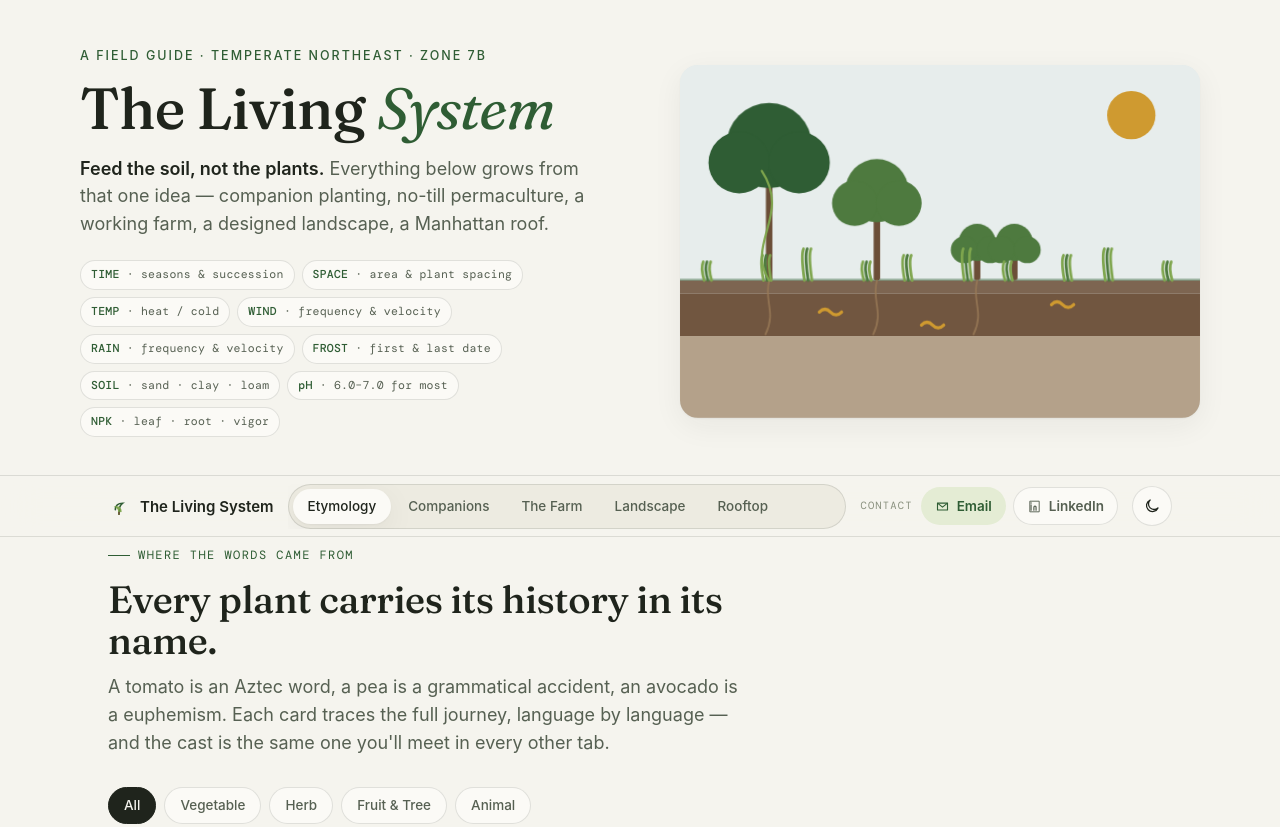
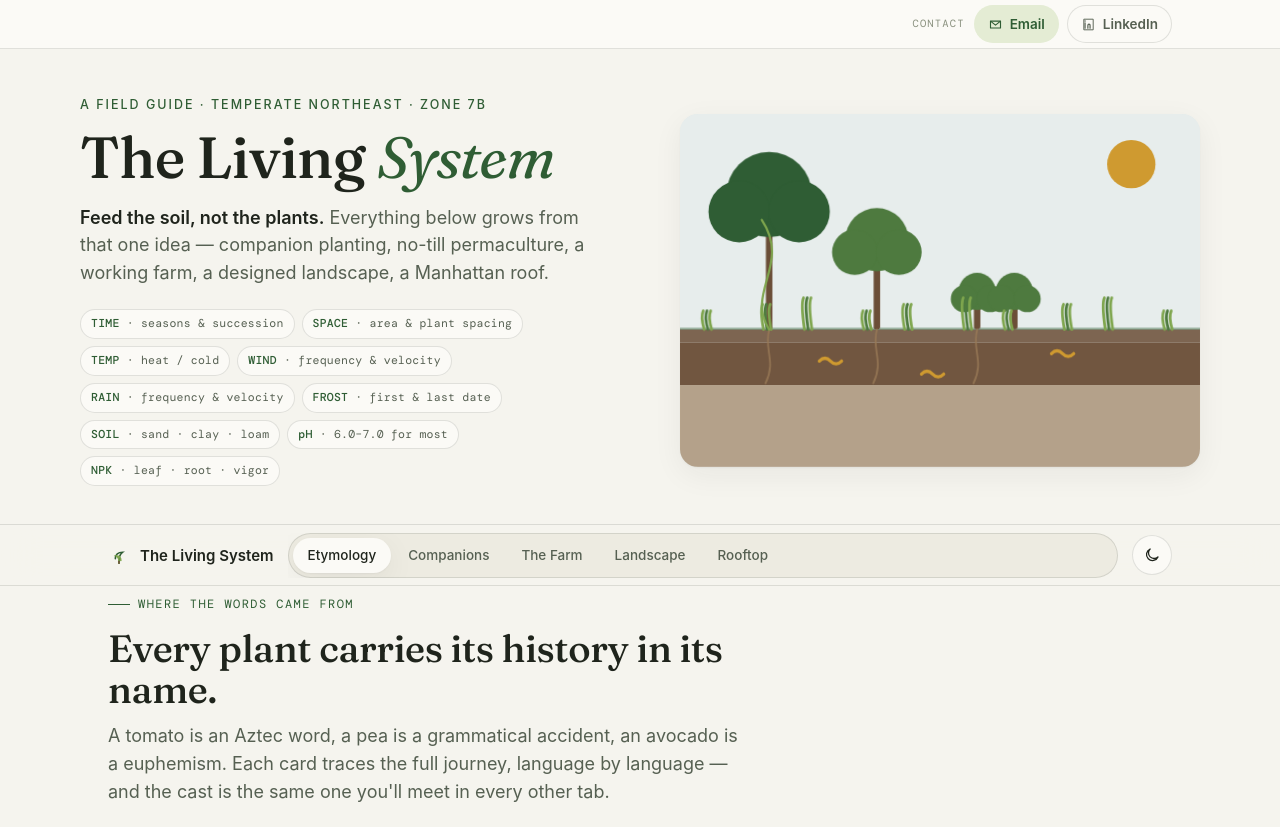
Before and after one commit to ponelson/garden, a plain HTML site: page index.html in a window 1280 px wide. Shown: the top 827 px of the page. Drawn offline with nearby package versions, Linux system fonts and the light colour scheme.

Commit message:
Add files via upload

```diff
--- a/index.html
+++ b/index.html
@@ -64,6 +64,11 @@ h1.title{font-family:"Fraunces",serif;font-weight:500;font-size:clamp(34px,5vw,5
 
 /* strata hero svg */
 .hero-svg{width:100%;height:auto;display:block;border-radius:var(--r);box-shadow:var(--shadow);overflow:hidden;background:var(--sky)}
+
+/* ---------- Contact strip ---------- */
+.contact-strip{position:relative;z-index:60;background:var(--panel);border-bottom:1px solid var(--line)}
+.contact-strip-in{display:flex;align-items:center;justify-content:flex-end;gap:8px;min-height:48px}
+.contact-strip .contact-links{gap:8px}
 
 /* ---------- Topbar / nav ---------- */
 .topbar{position:sticky;top:0;z-index:50;background:color-mix(in srgb,var(--paper) 86%,transparent);backdrop-filter:saturate(1.6) blur(18px);-webkit-backdrop-filter:saturate(1.6) blur(18px);border-bottom:1px solid var(--line)}
@@ -224,6 +229,7 @@ footer .mono{font-size:12px}
   .contact-btn{padding:0 11px}
 }
 @media(max-width:880px){
+  .contact-strip .contact-links{margin-left:0}
   .mh-grid{grid-template-columns:1fr;gap:24px}
   .g-3,.g-2{grid-template-columns:1fr}
   .zones{grid-template-columns:1fr}
@@ -236,6 +242,7 @@ footer .mono{font-size:12px}
   .contact-links{margin-left:auto}
 }
 @media(max-width:520px){
+  .contact-strip-in{justify-content:center}
   .contact-btn{width:38px;padding:0;justify-content:center}
   .contact-btn svg{margin:0}
   .contact-btn{font-size:0;gap:0}
@@ -299,6 +306,23 @@ footer .mono{font-size:12px}
 </head>
 <body>
 
+<!-- ============ CONTACT ============ -->
+<div class="contact-strip">
+  <div class="wrap contact-strip-in">
+    <div class="contact-links" aria-label="Contact links">
+      <span class="contact-label">Contact</span>
+      <a class="contact-btn primary" href="mailto:ponelson@gmail.com" aria-label="Email Peter Nelson at ponelson@gmail.com">
+        <svg width="15" height="15" viewBox="0 0 24 24" fill="none" aria-hidden="true"><path d="M4 6.5h16v11H4z" stroke="currentColor" stroke-width="1.8" stroke-linejoin="round"/><path d="M4.5 7l7.5 6 7.5-6" stroke="currentColor" stroke-width="1.8" stroke-linecap="round" stroke-linejoin="round"/></svg>
+        Email
+      </a>
+      <a class="contact-btn" href="https://www.linkedin.com/in/ponelson" target="_blank" rel="noopener noreferrer" aria-label="Open Peter Nelson's LinkedIn profile">
+        <svg width="15" height="15" viewBox="0 0 24 24" fill="none" aria-hidden="true"><path d="M6.5 9.5V18" stroke="currentColor" stroke-width="1.9" stroke-linecap="round"/><path d="M11 18v-4.6c0-2.4 3.5-2.7 3.5.1V18" stroke="currentColor" stroke-width="1.9" stroke-linecap="round"/><circle cx="6.5" cy="6.25" r="1.25" fill="currentColor"/><path d="M4.5 3.5h15v17h-15z" stroke="currentColor" stroke-width="1.5" stroke-linejoin="round"/></svg>
+        LinkedIn
+      </a>
+    </div>
+  </div>
+</div>
+
 <!-- ============ MASTHEAD ============ -->
 <header class="masthead">
   <div class="wrap mh-grid">
@@ -320,17 +344,6 @@ footer .mono{font-size:12px}
       <span>The Living System</span>
     </div>
     <div class="nav-scroll"><div class="seg" id="seg" role="tablist"></div></div>
-    <div class="contact-links" aria-label="Contact links">
-      <span class="contact-label">Contact</span>
-      <a class="contact-btn primary" href="mailto:ponelson@gmail.com" aria-label="Email Peter Nelson at ponelson@gmail.com">
-        <svg width="15" height="15" viewBox="0 0 24 24" fill="none" aria-hidden="true"><path d="M4 6.5h16v11H4z" stroke="currentColor" stroke-width="1.8" stroke-linejoin="round"/><path d="M4.5 7l7.5 6 7.5-6" stroke="currentColor" stroke-width="1.8" stroke-linecap="round" stroke-linejoin="round"/></svg>
-        Email
-      </a>
-      <a class="contact-btn" href="https://www.linkedin.com/in/ponelson" target="_blank" rel="noopener noreferrer" aria-label="Open Peter Nelson's LinkedIn profile">
-        <svg width="15" height="15" viewBox="0 0 24 24" fill="none" aria-hidden="true"><path d="M6.5 9.5V18" stroke="currentColor" stroke-width="1.9" stroke-linecap="round"/><path d="M11 18v-4.6c0-2.4 3.5-2.7 3.5.1V18" stroke="currentColor" stroke-width="1.9" stroke-linecap="round"/><circle cx="6.5" cy="6.25" r="1.25" fill="currentColor"/><path d="M4.5 3.5h15v17h-15z" stroke="currentColor" stroke-width="1.5" stroke-linejoin="round"/></svg>
-        LinkedIn
-      </a>
-    </div>
     <button class="theme-btn" id="themeBtn" aria-label="Toggle dark mode"></button>
   </div>
 </div>
```
